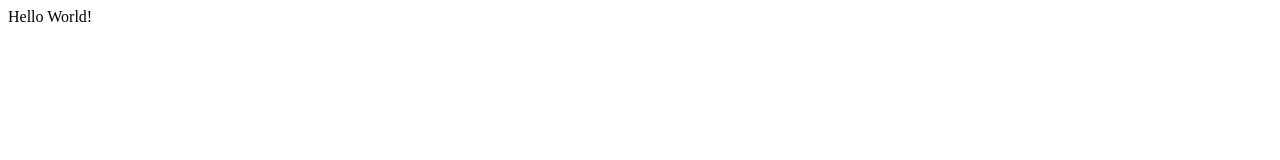
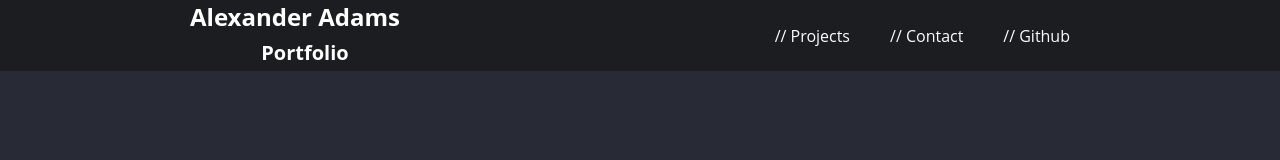
Before and after one commit to AadamsGIT/aadamsgit.github.io, a plain HTML site: page index.html in a window 1280 px wide. Drawn offline with Linux system fonts and the light colour scheme.

Commit message:
site shell

```diff
--- a/index.html
+++ b/index.html
@@ -1 +1,28 @@
-Hello World!
+<!DOCTYPE html>
+<html>
+<head>
+  <title>My Portfolio</title>
+  <meta charset="UTF-8">
+  <meta name="viewport" content="width=device-width, initial-scale=1.0">
+  <link rel="stylesheet" href="style.css">
+</head>
+<body>
+  <header>
+    <div class="navinner">
+        <nav>
+            <div class = "name">
+                <h1>Alexander Adams</h1>
+                <h2>Portfolio</h2>
+            </div>
+            <ul>
+                <li><a href="#projects">// Projects  </a></li>
+                <li><a href="#contact">// Contact  </a></li>
+                <li><a href="#contact">// Github  </a></li>
+            </ul>
+    </div>
+    </nav>
+  </header>
+  <div class="content">
+  </div>
+</body>
+</html>
--- a/style.css
+++ b/style.css
@@ -0,0 +1,71 @@
+
+h1 {
+    display: flex;
+    margin: 0;
+    color: rgb(255, 255, 255);
+    font-size: 24px;
+    font-weight: bold;
+    padding-right: 20px;
+}
+h2{
+    color: white;
+    margin: 0%;
+    display: flex;
+    align-items: center;
+    justify-content: center;
+    font-size: 125%;
+    margin: 0.5ch;
+}
+.name{
+    margin-right: auto;
+}
+body {
+    font-family: 'Open Sans', sans-serif;
+    margin: 0;
+    background-color: rgb(40, 43, 54);
+}
+nav {
+    display: flex;
+    background-color: rgb(28, 29, 32);
+    justify-content: flex-end;
+    margin-left: auto;
+    margin-right: auto;
+    max-width: 900px;
+}
+ul {
+    display: flex;
+    justify-content: flex-end;
+    align-items: center;
+    margin: 0;
+    padding: 0;
+    list-style: none;
+    overflow: hidden;
+    background-color: rgb(28, 29, 32);
+}
+li {
+    float: right;
+}
+
+a {
+    color: rgb(252, 252, 252);
+    text-align: center;
+    padding: 100px 20px;
+    text-decoration: none;
+}
+a:hover{
+    text-decoration: underline;
+    color: rgb(150, 209, 132);
+}
+.h1:hover{
+    color: rgb(150, 209, 132);
+}
+
+.content{
+    background-color: rgb(40, 43, 54);
+    display: flex;
+
+    height: 100vh;
+}
+.navinner{
+    background-color: rgb(28, 29, 32);
+}
```
